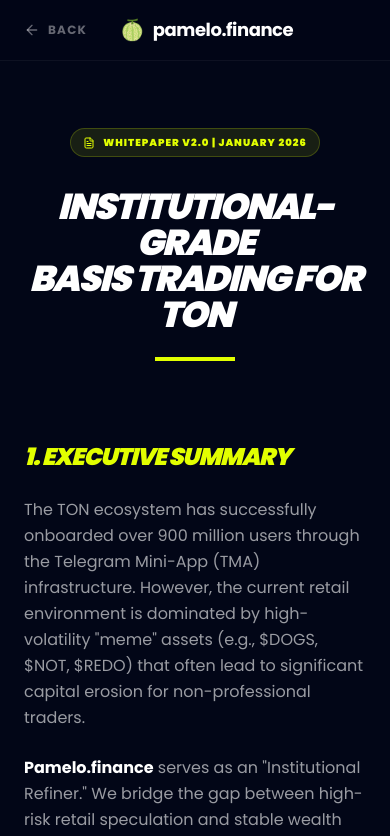
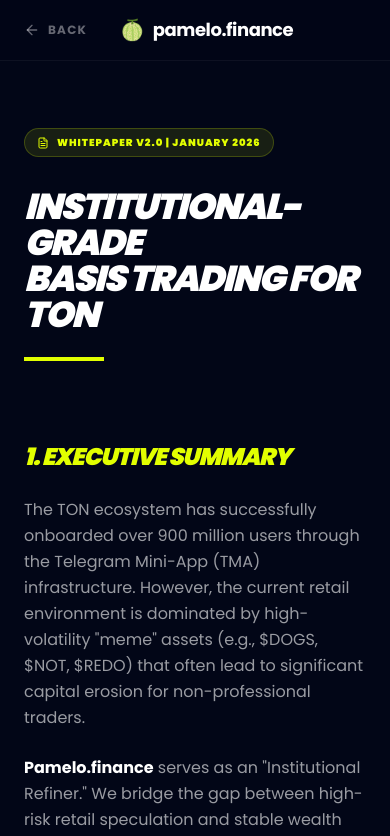
Before and after one commit to hamzabell/ton-delta, a Next.js app: page /whitepaper in a window 390 px wide. Shown: the top 836 px of the page. Built offline with nearby package versions, Linux system fonts and the light colour scheme; what @tonconnect/ui-react would draw is missing.

Commit message:
style: left justify whitepaper title on mobile

```diff
--- a/src/app/whitepaper/page.tsx
+++ b/src/app/whitepaper/page.tsx
@@ -50,7 +50,7 @@
       </nav>
 
       <article className="pt-32 px-6 max-w-3xl mx-auto">
-        <header className="mb-20 text-center">
+        <header className="mb-20 text-left md:text-center">
           <div className="inline-flex items-center gap-2 px-3 py-1.5 rounded-full bg-[#E2FF00]/10 border border-[#E2FF00]/20 mb-8">
             <FileText className="w-3 h-3 text-[#E2FF00]" />
             <span className="text-[10px] font-black uppercase tracking-widest text-[#E2FF00]">
@@ -62,7 +62,7 @@
             <br />
             Basis Trading for TON
           </h1>
-          <div className="h-1 w-20 bg-[#E2FF00] mx-auto"></div>
+          <div className="h-1 w-20 bg-[#E2FF00] md:mx-auto"></div>
         </header>
 
         <section className="space-y-12">
```
